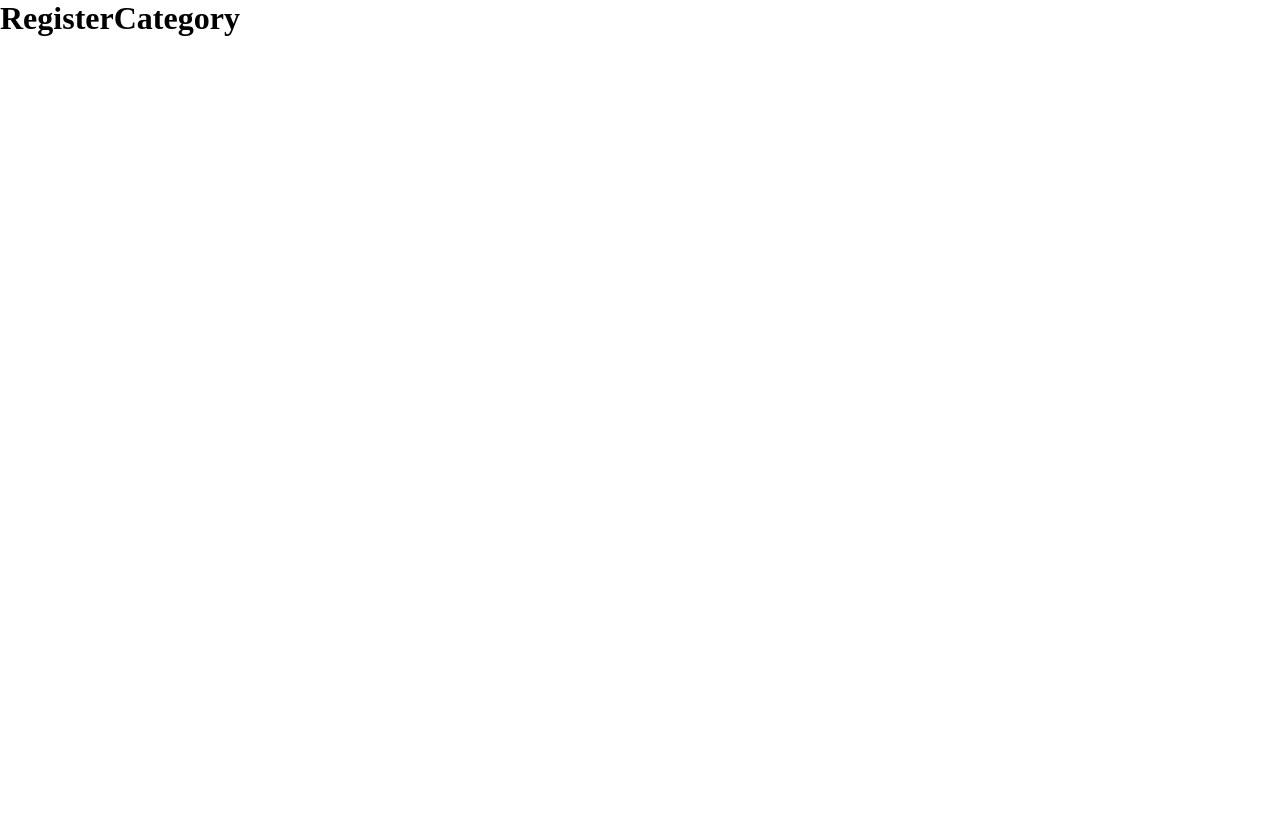
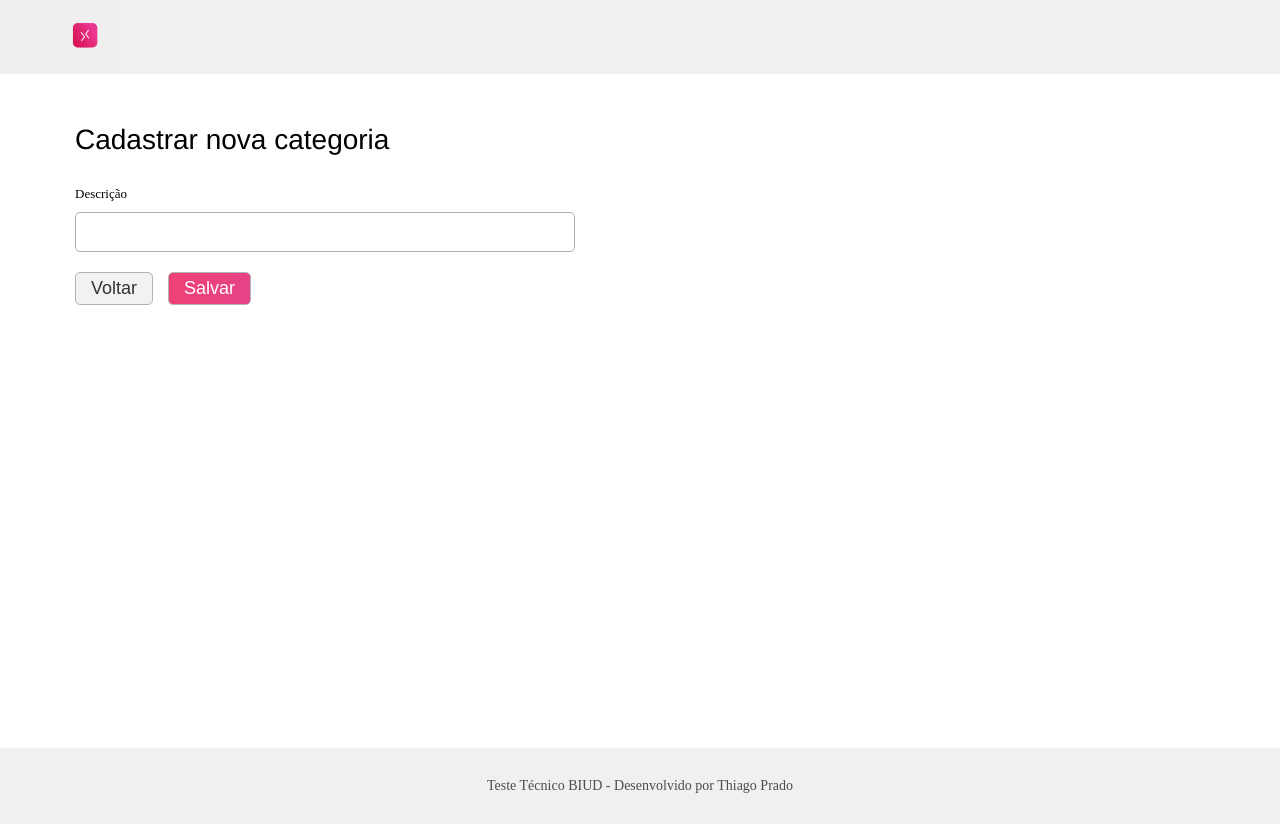
Before and after one commit to thiagopcdev/BIUD_challenge, a React (Vite) app in the folder frontend/: page /categories/new in a window 1280 px wide. Before the commit the page ends 800 px from the top, so only its background shows below. Built offline with nearby package versions, Linux system fonts and the light colour scheme.

Commit message:
Implementa interface da pagina de cadastro de categoria

```diff
--- a/frontend/src/components/Basics/Input.jsx
+++ b/frontend/src/components/Basics/Input.jsx
@@ -15,8 +15,10 @@ function Input(props) {
     className,
   } = props;
   return (
-    <label htmlFor={name}>
-      { label }
+    <>
+      <label htmlFor={name}>
+        { label }
+      </label>
       <input
         type={type}
         name={name}
@@ -28,7 +30,7 @@ function Input(props) {
         checked={checked}
         className={className}
       />
-    </label>
+    </>
   );
 }
 
--- /dev/null
+++ b/frontend/src/pages/Category/RegisterCategory.css
@@ -0,0 +1,67 @@
+.register-category-container {
+  align-items: flex-start;
+  display: flex;
+  flex-direction: column;
+  height: 78vh;
+  justify-content: flex-start;
+  margin-left: 75px;
+  margin-top: 50px;
+}
+
+.title-page {
+  font-family: Franklin Gothic Medium , Arial Narrow , Arial , sans-serif;
+  font-size: 28px;
+}
+
+.description-input {
+  display: flex;
+  flex-direction: column;
+}
+
+.description-input input {
+  border: 1px solid rgb(173, 173, 173);
+  border-radius: 5px;
+  font-size: 20px;
+  height: 40px;
+  margin-bottom: 20px;
+  padding: 1px;
+  width: 500px;
+}
+
+.description-input input:focus {
+  border: 1px solid rgb(224 20 105);
+  box-shadow: 0 0 1px rgb(235 18 83);
+  outline: none;
+}
+
+.description-input label {
+  font-size: 13px;
+  margin-bottom: 10px;
+  margin-top: 30px;
+}
+
+.saveback-section {
+  display: flex;
+}
+
+.saveback-section button {
+  border: 1px solid rgb(160, 159, 159);
+  border-radius: 5px;
+  cursor: pointer;
+  font-size: 18px;
+  font-weight: 500;
+  margin-right: 15px;
+  opacity: 0.8;
+  padding: 5px 15px;
+  transition: all 0.3s ease-in-out;
+}
+
+.saveback-section button:hover {
+  opacity: 1;
+}
+
+.btn-save {
+  background: linear-gradient(90deg, rgb(235 18 83), rgb(224 20 105));
+  border: 1px solid rgb(60, 27, 207);
+  color: white;
+}
--- a/frontend/src/pages/Category/RegisterCategory.jsx
+++ b/frontend/src/pages/Category/RegisterCategory.jsx
@@ -1,10 +1,43 @@
-import React from 'react';
+import React, { useState } from 'react';
+import {
+  Button, Footer, Header, Input,
+} from '../../components';
+import './RegisterCategory.css';
 
 function RegisterCategory() {
+  const [description, setDescription] = useState('');
+
   return (
-    <div>
-      <h1>RegisterCategory</h1>
-    </div>
+    <>
+      <Header />
+      <div className="register-category-container">
+        <p className="title-page">Cadastrar nova categoria</p>
+        <main className="description-input">
+          <Input
+            label="Descrição"
+            name="descricao"
+            id="descricao"
+            type="text"
+            value={description}
+            onChange={setDescription}
+          />
+          <section className="saveback-section">
+            <Button
+              name="Voltar"
+              className="btn-back"
+              link="./.."
+              title="Voltar"
+            />
+            <Button
+              name="Salvar"
+              className="btn-save"
+              title="Salvar"
+            />
+          </section>
+        </main>
+      </div>
+      <Footer />
+    </>
   );
 }
 
```
